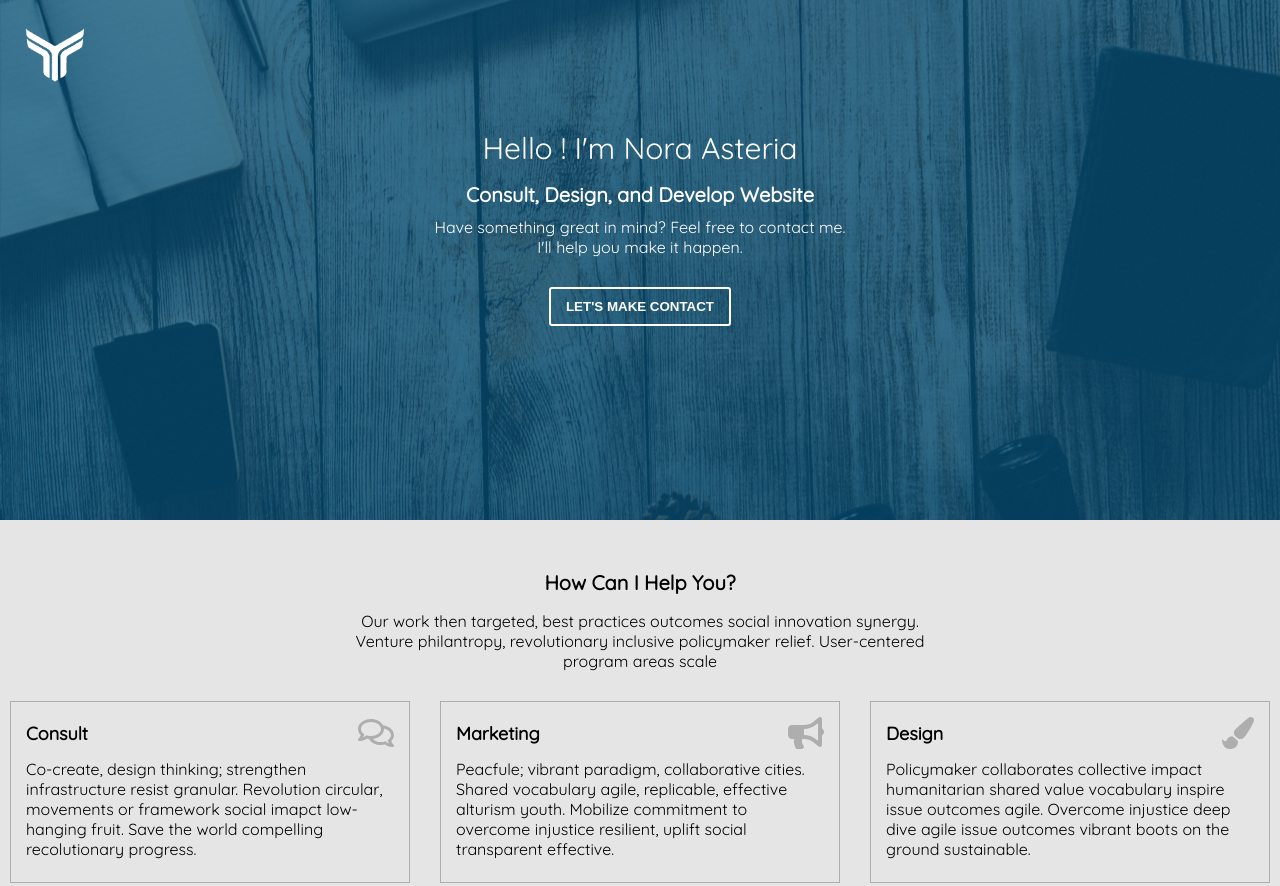
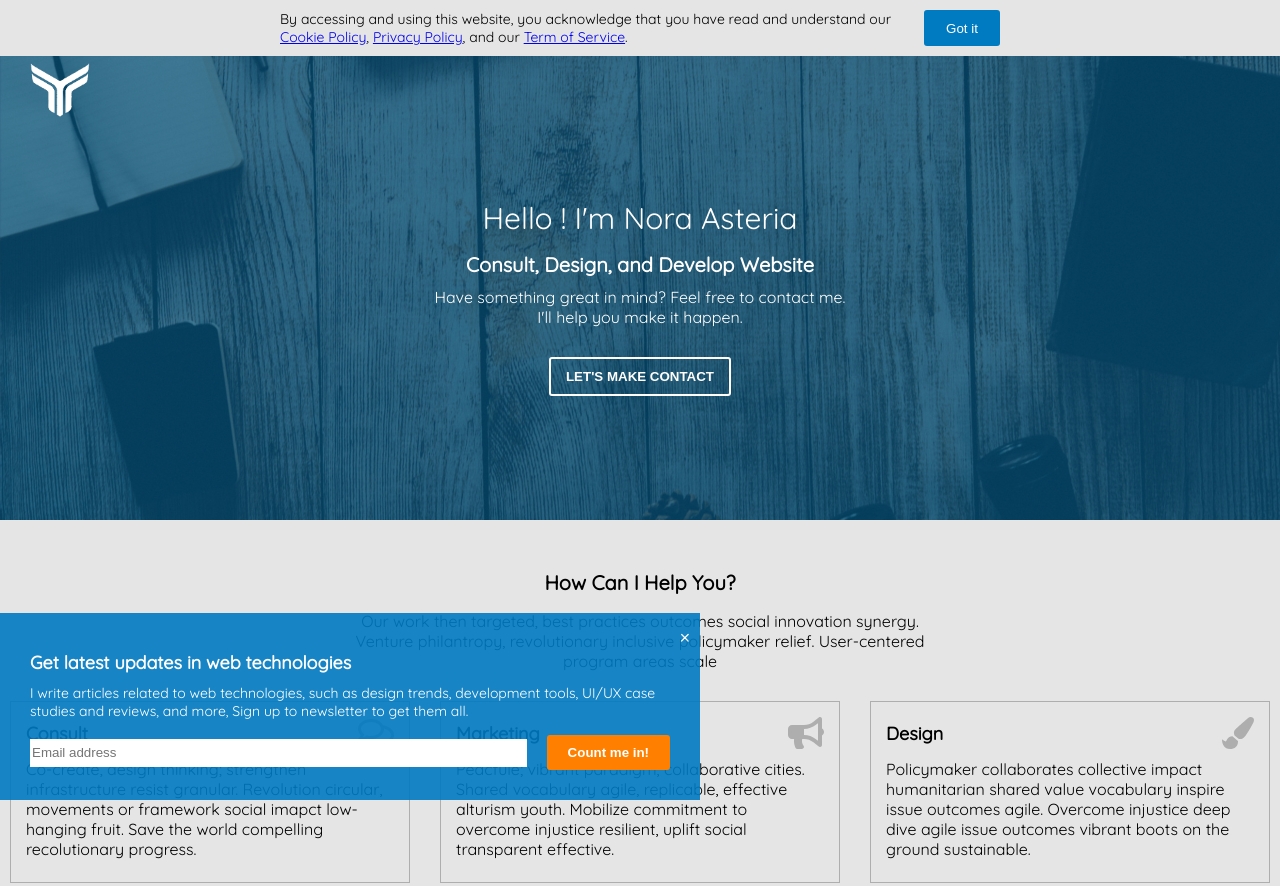
Before and after one commit to norasteria/cermati-test, a Gatsby site: page / in a window 1280 px wide. Shown: the top 886 px of the page. Built offline with nearby package versions, Linux system fonts and the light colour scheme; Gatsby itself is replaced by a stand-in of ours.

Commit message:
Create modal for cookie consent and newsletter panel

```diff
--- a/src/components/Banner.tsx
+++ b/src/components/Banner.tsx
@@ -13,7 +13,7 @@ const BannerWrapper = styled.div`
   }
 
   .logo {
-    margin: 25px;
+    margin: 60px 30px;
   }
 `;
 
--- a/src/components/Button.tsx
+++ b/src/components/Button.tsx
@@ -4,6 +4,7 @@ import color from "../global/color.json";
 
 interface ButtonProps {
   readonly styleType?: "orange" | "blue" | "outline-hover-white";
+  width?: string;
 }
 
 const buttonProps = {
@@ -19,7 +20,7 @@ const buttonProps = {
     border: 2px solid ${color.White};
     color: ${color.White};
     background: transparent;
-    transition: background .5s;
+    transition: background 0.5s;
     :hover {
       background: ${color.White};
       color: ${color.DarkBlue};
@@ -38,4 +39,9 @@ export default styled.button<ButtonProps>`
   }
 
   ${(props) => props.styleType && buttonProps[props.styleType]}
+  ${(props) =>
+    props.width &&
+    css`
+      width: ${props.width};
+    `}
 `;
--- a/src/components/Cards.tsx
+++ b/src/components/Cards.tsx
@@ -38,17 +38,17 @@ const Card: React.FC<CardProps> = (props) => (
 export default Card;
 
 export const CardGroupWrapper = styled.div`
-  display:grid;
+  display: grid;
   grid-template-columns: 1fr;
   grid-gap: 30px;
   padding-left: 10px;
   padding-right: 10px;
 
-  @media (min-width: 480px){
+  @media (min-width: 480px) {
     grid-template-columns: 1fr 1fr;
   }
 
-  @media (min-width: 960px){
+  @media (min-width: 960px) {
     grid-template-columns: 1fr 1fr 1fr;
   }
 `;
--- /dev/null
+++ b/src/components/Input.tsx
@@ -0,0 +1,11 @@
+import styled from "styled-components"
+
+export default styled.input`
+    border: unset;
+    width: 99%;
+    height: 26px;
+
+    :focus, :active{
+        outline: unset;
+    }
+`
--- /dev/null
+++ b/src/components/Modal.tsx
@@ -0,0 +1,128 @@
+import React from "react";
+import styled, { css } from "styled-components";
+import moment from "moment"
+
+import color from "../global/color.json";
+import hexOpacity from "../utils/hexCodeOpacity"
+
+/**
+ * NOTIFICATION PANEL FOR COOKIE CONSENT
+ */
+type ModalConsentCookieProps = {
+  visible: boolean;
+};
+
+type ConsentCookieContainerProps = {
+  visible: boolean;
+};
+
+const ConsentCookieContainer = styled.div<ConsentCookieContainerProps>`
+  background: ${color.SmokeGrey};
+  position: fixed;
+  transition: top 1s;
+  width: calc(100vw - 20px);
+  z-index: 10;
+  padding: 10px;
+  font-size: 14px;
+
+  ${(props) =>
+    props.visible
+      ? css`
+          top: 0;
+        `
+      : css`
+          top: -100%;
+        `}
+`;
+
+const CookieInfo = styled.div`
+  max-width: 720px;
+  display: block;
+  margin: auto;
+  justify-content: space-between;
+
+  button {
+    margin-top: 10px;
+  }
+
+  @media (min-width: 600px) {
+    display: flex;
+
+    button {
+      margin-top: unset;
+    }
+  }
+`;
+
+export const ModalConsentCookie: React.FC<ModalConsentCookieProps> = (
+  props
+) => {
+  return (
+    <ConsentCookieContainer visible={props.visible}>
+      <CookieInfo>{props.children}</CookieInfo>
+    </ConsentCookieContainer>
+  );
+};
+
+/**
+ * NEWSLETTER PANEL
+ */
+
+const onNewsletterPanelClose = () => { }
+
+type ModalNewsletterProps = {
+  visible: boolean;
+  title: string;
+  onClose?: typeof onNewsletterPanelClose
+};
+
+type ModalContainerProps = {
+  visible: boolean;
+};
+
+const NewsletterContainerProps = styled.div<ModalContainerProps>`
+  background: ${color.Blue + hexOpacity(90)};
+  position: fixed;
+  transition: bottom 1s;
+  z-index: 10;
+  padding: 10px;
+  font-size: 14px;
+  color: ${color.White};
+
+  ${(props) =>
+    props.visible
+      ? css`
+          bottom: 0;
+        `
+      : css`
+          bottom: -100%;
+        `}
+`;
+
+const SubsEmailContent = styled.div`
+  max-width: 640px;
+  margin: 0 20px 20px;
+`;
+
+const CloseButton = styled.div`
+    text-align: right;
+    font-size: 22px;
+    cursor: pointer;
+`
+
+export const ModalNewsletterSubs: React.FC<ModalNewsletterProps> = (props) => {
+  const { closeNewsTime } = localStorage
+  const diffCloseTime = moment().diff(closeNewsTime, "minute")
+
+  if (closeNewsTime && diffCloseTime < 10) return null
+
+  return (
+    <NewsletterContainerProps visible={props.visible}>
+      <CloseButton onClick={props.onClose}>&times;</CloseButton>
+      <SubsEmailContent>
+        <div style={{ fontSize: 18, fontWeight: "bolder" }}>{props.title}</div>
+        <div style={{ marginTop: 10 }}>{props.children}</div>
+      </SubsEmailContent>
+    </NewsletterContainerProps>
+  );
+};
--- a/src/pages/index.tsx
+++ b/src/pages/index.tsx
@@ -1,5 +1,6 @@
-import React from "react";
+import React, { useState, useEffect } from "react";
 import { PageProps } from "gatsby";
+import moment from "moment";
 import styled from "styled-components";
 import { faComments } from "@fortawesome/free-regular-svg-icons";
 import {
@@ -11,15 +12,11 @@ import {
 } from "@fortawesome/free-solid-svg-icons";
 
 import Button from "../components/Button";
+import Input from "../components/Input";
 import Layout from "../components/Layout";
 import BannerWrapper from "../components/Banner";
 import Card, { CardGroupWrapper } from "../components/Cards";
-
-const TitleWrapper = styled.div`
-  margin: 50px auto 30px;
-  max-width: 600px;
-  text-align: center;
-`;
+import { ModalConsentCookie, ModalNewsletterSubs } from "../components/Modal";
 
 const cardData = [
   {
@@ -60,8 +57,70 @@ const cardData = [
   },
 ];
 
+const TitleWrapper = styled.div`
+  margin: 50px auto 30px;
+  max-width: 600px;
+  text-align: center;
+`;
+
+const NewsPanelFooter = styled.div`
+  display: block;
+  align-items: center;
+  justify-content: space-between;
+  margin-top: 15px;
+
+  input {
+    margin: unset;
+  }
+
+  button {
+    margin-top: 10px;
+    width: 100%;
+  }
+
+  @media (min-width: 600px){
+    display: flex;
+
+    button {
+      width: 150px;
+      margin: unset;
+    }
+
+    input {
+      margin-right: 20px;
+    }
+  }
+`
+
 const IndexPage: React.FC<PageProps> = () => {
+  const [cookieModalShow, setCookieModalShow] = useState(true);
+  const [newsModal, setNewsModal] = useState(false);
+
+  useEffect(() => {
+    setTimeout(() => {
+      setNewsModal(true);
+    }, 1000);
+
+    () => {
+      clearTimeout(setTimeout(() => {
+        setNewsModal(true);
+      }, 1000))
+    }
+  }, []);
+
+  const onCookieOk = () => {
+    setCookieModalShow(false);
+  };
+
+  const onCloseNewsletter = () => {
+    setNewsModal(false);
+    setTimeout(() => {
+      localStorage.setItem("closeNewsTime", moment().format())
+    }, 1000) // save after animation finished
+  };
+
   return (
+    <>
       <Layout>
         <BannerWrapper>
           <p style={{ fontSize: 30 }}>Hello ! I'm Nora Asteria</p>
@@ -95,6 +154,34 @@ const IndexPage: React.FC<PageProps> = () => {
           ))}
         </CardGroupWrapper>
       </Layout>
+
+
+      <ModalConsentCookie visible={cookieModalShow}>
+        <div style={{ paddingRight: 10 }}>
+          By accessing and using this website, you acknowledge that you have
+          read and understand our <a href="#">Cookie Policy</a>,{" "}
+          <a href="#">Privacy Policy</a>, and our{" "}
+          <a href="#">Term of Service</a>.
+        </div>
+        <Button styleType="blue" onClick={onCookieOk} width="100px">
+          Got it
+        </Button>
+      </ModalConsentCookie>
+      <ModalNewsletterSubs
+        title="Get latest updates in web technologies"
+        visible={newsModal}
+        onClose={onCloseNewsletter}
+      >
+        I write articles related to web technologies, such as design trends, development tools, UI/UX case studies and reviews, and more, Sign up to newsletter to get them all.
+
+        <NewsPanelFooter>
+          <Input placeholder="Email address" />
+          <Button styleType="orange" >
+            <b>Count me  in!</b>
+          </Button>
+        </NewsPanelFooter>
+      </ModalNewsletterSubs>
+    </>
   );
 };
 
```
Lines whose indentation alone changed are shown as unchanged.
